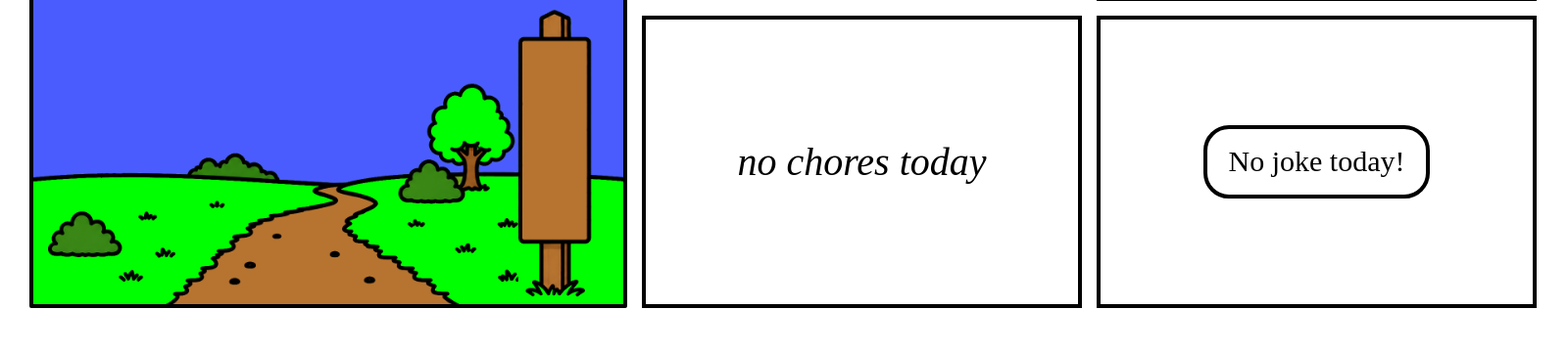
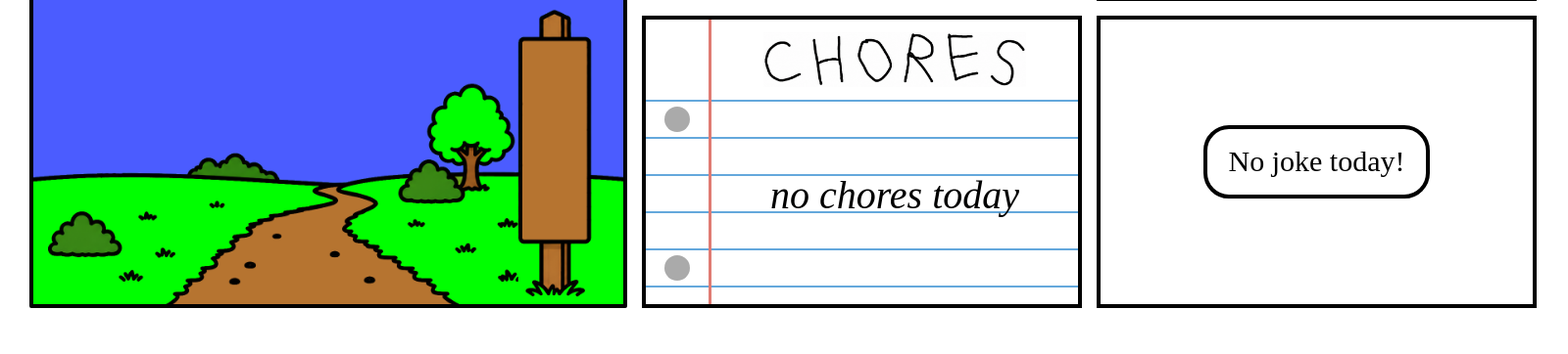
Before and after one commit to jhurstus/kidink, a Flask app: template server/app/templates/board.html in a window 1600 px wide. Shown: the part 854-1216 px from the top of the page at 98% size. Run offline with Flask 3, Linux system fonts and the light colour scheme; the template is opened without the code that fills it, so the values that code supplies are empty.

Commit message:
Redesign the Chores panel as a sheet of practice writing paper
- The "Chores" corner tab is replaced by a hand-drawn CHORES title
  (static img/chores/chores.png) centered in the lineless header band
- Paper background: six 38px-pitch light blue rulings the chore text
  sits on (glyph bottoms abut the lines), a light red margin line, and
  two gray hole punches in the left margin, with about half a blank
  line below the last ruling for descenders
- Each chore row spans two rulings, titles wrap to at most two lines
  (one per ruling), and icons center on the rule between them
- The panel caps at four chores: one or two stack as a single list,
  three or four render as a 2x2 grid with a blank ruling between the
  row slots (app/chore.py budget: two rows per column)
- The chore tab was the last corner-tab user, so macros/tab.html and
  its comic.css styles are deleted
- Spec section 14 and the chore/render tests updated to match

```diff
--- a/server/app/static/css/chore.css
+++ b/server/app/static/css/chore.css
@@ -1,76 +1,123 @@
 /* ============================================================================
-   chore.css - the Chores module (spec §14): the creased-corner "Chores" tab
-   with a checkbox glyph, and the shared calendar-event rows (event_rows.css)
-   for today's chores; or a plain "no chores today" panel when empty. The
-   vertical sizes here (panel padding, tab height, row gap) feed the row-budget
-   geometry in app/chore.py - keep the two in sync.
+   chore.css - the Chores module (spec §14): the shared calendar-event rows
+   (event_rows.css) written onto a sheet of practice writing paper - light
+   blue ruled lines the chore text sits on, a light red margin line, and two
+   gray hole punches. No label; the paper look identifies the panel.
+
+   Ruling geometry (all inside the frame's 4px border; the grid cell is
+   ~449x299.5, so the paper is ~441x291.5):
+     - pitch 38px, 2px blue lines; six lines, the first's bottom at y=84,
+       leaving an ~82px lineless header band at the top (like real practice
+       paper) and ~17px of paper below the last line - half a blank line,
+       just enough to show the last text line's descenders.
+     - each chore row spans two rulings (76px): one text line per ruling,
+       wrapping to the second when the title is long. The title's 38px
+       line-height locks text lines to the ruling pitch, and .chore-rows'
+       top padding seats the first baseline on the SECOND ruling - the first
+       full writing line below the header.
+     - at most two chore rows stack per column, with a 38px gap - one blank
+       ruling - between them: text occupies rulings 2-3 and 5-6, ruling 4
+       stays blank. Up to four chores render as a 2x2 grid (two columns).
+   These sizes feed the row-budget geometry in app/chore.py - keep in sync.
    ============================================================================ */
 
-/* Wrapper filling the grid cell: anchors the pop-out tab (a sibling of the
-   frame, which clips its contents), like .dinner. */
-.chore {
-   position: relative;
-   width: 100%;
-   height: 100%;
+/* ---------------------------------------------------------------------------
+   The paper decoration layer - absolute under the rows, filling the frame.
+   --------------------------------------------------------------------------- */
+.chore-paper {
+   position: absolute;
+   inset: 0;
 }
 
-/* The "Chores" tab is the shared .module-tab slip (comic.css), kept upright at
-   32px on a shorter face like Dinner's, and it only just pokes past the panel's
-   corner - the module grid's 15px gutters keep it clear of neighbors. */
-.chore-tab {
-   top: -6px;
-   left: -6px;
-   font-size: 32px;
-   font-style: normal;
-   font-weight: 400;
-   text-transform: none;
+/* Blue writing lines: 2px stripes at a 38px pitch. The layer starts 46px down
+   so the first stripe's bottom lands at y=84 (46 + one 38px period); six
+   stripes fit, the last at y=272-274, leaving ~17px of paper below it for the
+   last text line's descenders. */
+.chore-ruling {
+   position: absolute;
+   left: 0;
+   right: 0;
+   top: 46px;
+   bottom: 0;
+   background: repeating-linear-gradient(to bottom,
+         transparent 0 36px,
+         #64a8dc 36px 38px);
 }
 
-.chore-tab .corner-tab-face {
-   height: 44px;
-   /* 20px sides: the right keeps the folded corner's crease off the last letter,
-      the left matches it so the label reads evenly. */
-   padding: 0 20px 0 16px;
+/* The margin line: light red, full height, left of the chore list. */
+.chore-margin-line {
+   position: absolute;
+   top: 0;
+   bottom: 0;
+   left: 64px;
+   width: 3px;
+   background: #e07b73;
 }
 
-/* The checkbox glyph sitting left of "Chores" (the face is inline-flex with a
-   10px gap). Sized to the 32px tab type; the ink weight matches the comic
-   outlines. */
-.chore-check {
-   flex: none;
-   display: block;
-   width: 30px;
-   height: 30px;
+/* Hole punches: two gray circles centered in the left margin (x=32) - the
+   top one between the first and second rulings (center y=102), the bottom one
+   between the second-to-last and last (center y=254). */
+.chore-hole {
+   position: absolute;
+   left: 19px;
+   width: 26px;
+   height: 26px;
+   border-radius: 50%;
+   background: #aaaaaa;
 }
 
+.chore-hole-top {
+   top: 89px;
+}
+
+.chore-hole-bottom {
+   top: 241px;
+}
+
+/* The hand-drawn "CHORES" title (black marker on white, so it blends into
+   the paper), aspect-fit and centered in the blank header cell right of the
+   margin line: x=67 to the panel edge, vertically centered in the 82px
+   lineless band above the first ruling. */
+.chore-title {
+   position: absolute;
+   left: 67px;
+   right: 0;
+   top: 13px;
+   height: 56px;
+   /* The img keeps its intrinsic width (scaled to the 56px height); auto
+      side margins split the leftover between left/right, centering it. */
+   margin: 0 auto;
+}
+
+/* ---------------------------------------------------------------------------
+   The chore list - rows sitting on the ruling.
+   --------------------------------------------------------------------------- */
+
 /* The event list. Absolute inset escapes the .module-frame's flex-centering
-   (same trick as .dinner-body). Top-aligned, with a 60px top
-   padding that seats the first row below the "Chores" tab (44px face poked 6px
-   up: its bottom lands 38px into the panel) with a little extra breathing room.
-   The 307px panel gives the list area 307 - 60 - 12 = 235px (_AVAILABLE_H in
-   app/chore.py, three rows). The 12px flex gap is _ROW_H's ingredient (12 + the
-   rows' 60px base). Italic to match the day strip / Tomorrow type. */
+   (same trick as .dinner-body). The 71px left padding starts the icons just
+   right of the margin line (which ends at x=67); the top padding seats the
+   first title baseline on the second ruling - the first full writing line
+   below the header (tuned visually - the title's first-line baseline sits
+   ~28px into its 38px line box, and the glyphs abut the ruling from above
+   rather than crossing it). The 38px flex gap skips one blank ruling between
+   the two row slots. */
 .chore-rows {
    position: absolute;
    inset: 0;
-   padding: 60px 16px 12px;
+   padding: 91px 12px 0 71px;
    display: flex;
    flex-direction: column;
-   gap: 12px;
-   font-style: italic;
+   gap: 38px;
 }
 
-/* Two-column layout (§14): one kid's chores per column, side by side. Same tab
-   clearance and top alignment as the single list; the horizontal padding is
-   trimmed to 12px and the columns share a 12px gap to leave the narrower titles
-   more room (they still ellipsize past their column). */
+/* Two-column layout (§14): one kid's chores per column, side by side, both
+   on the same ruling (identical row geometry keeps their text lines level). */
 .chore-columns {
    position: absolute;
    inset: 0;
-   padding: 60px 12px 12px;
+   padding: 91px 12px 0 71px;
    display: flex;
-   gap: 12px;
-   font-style: italic;
+   gap: 10px;
 }
 
 .chore-column {
@@ -78,15 +125,49 @@
    min-width: 0;
    display: flex;
    flex-direction: column;
-   gap: 12px;
+   gap: 38px;
 }
 
-/* Empty state (§14 placeholder): plain centered text, no tab. Matches the
-   Today/Tomorrow event-row title voice (event_rows.css: upright, light) but
-   larger, centered by board.css's .module-frame flex. */
+/* Each chore row spans two rulings; overriding the shared 60px single-line
+   row (event_rows.css). Top-aligned so the title's line boxes stack from the
+   row's first ruling, with a wider icon-title gap than the shared rows. */
+.chore-frame .event-row {
+   height: 76px;
+   align-items: flex-start;
+   gap: 16px;
+}
+
+/* The 60px icon centers on the ruling that separates the row's two writing
+   lines (row-local center ~30), straddling it like a sticker. */
+.chore-frame .event-row-icon {
+   margin-top: 0;
+}
+
+/* Titles wrap to at most two lines (one per ruling) instead of the shared
+   single-line ellipsis; the 38px line-height locks each line to the ruling
+   pitch. */
+.chore-frame .event-row-title {
+   white-space: normal;
+   line-height: 38px;
+   display: -webkit-box;
+   -webkit-box-orient: vertical;
+   -webkit-line-clamp: 2;
+}
+
+/* Empty state (§14 placeholder): "no chores today" written on the paper -
+   horizontally centered in the writing area (right of the margin line), with
+   its baseline seated on the fourth ruling (the sheet's visual middle) like
+   the chore text. Matches the Today/Tomorrow event-row title voice
+   (event_rows.css: italic, light) but larger. */
 .chore-empty {
+   position: absolute;
+   left: 67px;
+   right: 0;
+   top: 161px;
+   text-align: center;
    font-size: 40px;
    font-style: italic;
    font-weight: 200;
+   line-height: 38px;
    color: #000;
 }
--- a/server/app/templates/macros/tab.html
+++ /dev/null
@@ -1,23 +0,0 @@
-{#- ===========================================================================
-tab.html — the creased-corner tab: a paper slip with its bottom-right corner
-folded back, used for the strip's date box and module header tabs ("TODAY").
-
-corner_tab(): a {% call %} component — the caller's content becomes the face.
-The face is clipped at its bottom-right corner at 45deg and .corner-tab-fold
-draws the turned-back flap over the cut; both are styled in comic.css. Filled
-paths, not a stroked outline: a centered stroke bulges past the triangle's
-vertices (which sit exactly on the box outline), poking outside the rectangle.
-The black triangle IS the silhouette; the white inner triangle (each edge inset
-3px, matching the face border) leaves a uniform 3px "border" that registers
-flush with the box's bottom/right edges.
-=========================================================================== -#}
-
-{% macro corner_tab() -%}
-<div class="corner-tab">
-  <div class="corner-tab-face">{{ caller() }}</div>
-  <svg class="corner-tab-fold" viewBox="0 0 18 18" aria-hidden="true">
-    <path d="M0 0 H18 L0 18 Z" fill="#000" />
-    <path d="M3 3 H10.757 L3 10.757 Z" fill="#fff" />
-  </svg>
-</div>
-{%- endmacro %}
--- a/server/app/templates/modules/chore.html
+++ b/server/app/templates/modules/chore.html
@@ -1,8 +1,11 @@
 {#- ===========================================================================
 chore.html — the Chores module (spec §14). Today's chores as an icon + kid
 label + title list, rendered with the shared event_row macro (same as
-Today/Tomorrow). A creased-corner "Chores" tab with a little checkbox glyph
-labels the panel, like Dinner's.
+Today/Tomorrow) over a practice-writing-paper background: light blue ruled
+lines (the chore text sits on them), a light red margin line, and two gray
+hole punches in the left margin. A hand-drawn "CHORES" title (a static PNG,
+black marker on white) sits in the lineless header band, centered in the
+cell right of the margin line.
 
 chore(panel):
 panel a ChorePanel view model (see app/chore.py), with:
@@ -10,32 +13,25 @@ panel a ChorePanel view model (see app/chore.py), with:
 .rows EventRows ranked by interesting then title (single-list mode)
 .columns per-kid EventRow lists, or none (two-column mode, §14)
 
-Layout: a single vertically-centered list by default; two columns (one per kid)
-when the day's chores split cleanly between exactly two kids. Empty state (no
-chores today): a plain panel with centered text and no tab - a placeholder for a
-richer empty card later.
+Layout: a single list right of the margin line for one or two chores; two
+columns - a 2x2 grid when full - for three or four (the cap, §14). Empty
+state (no chores today): centered text over the same blank sheet of paper.
 
-Like Dinner/Tomorrow, the tab is a SIBLING of the panel: the frame clips its
-contents (overflow:hidden), and the tab pokes up-left past the panel's corner
-(absolute against .chore; see chore.css). Layout constants live in
-static/css/chore.css and must stay in sync with the row-budget geometry in
-app/chore.py.
+The paper is a decoration layer under the rows (.chore-paper: ruling + margin
+line + holes, all in chore.css). Layout constants live in static/css/chore.css
+and must stay in sync with the row-budget geometry in app/chore.py.
 =========================================================================== -#}
 {% from "macros/event_row.html" import event_row %}
-{% from "macros/tab.html" import corner_tab %}
 
 {% macro chore(panel) -%}
-{%- if panel.columns or panel.rows %}
-<div class="chore">
-  <div class="module-tab chore-tab">{% call corner_tab() %}
-    <svg class="chore-check" viewBox="0 0 24 24" aria-hidden="true">
-      <rect x="2.5" y="2.5" width="19" height="19" rx="4.5"
-            fill="#fff" stroke="#000" stroke-width="2.5" />
-      <path d="M6.5 12.5 L10.5 16.5 L17.5 8" fill="none" stroke="#000"
-            stroke-width="2.75" stroke-linecap="round" stroke-linejoin="round" />
-    </svg>Chores
-  {% endcall %}</div>
-  <div class="module-frame">
+<div class="module-frame chore-frame">
+  <div class="chore-paper" aria-hidden="true">
+    <div class="chore-ruling"></div>
+    <div class="chore-margin-line"></div>
+    <div class="chore-hole chore-hole-top"></div>
+    <div class="chore-hole chore-hole-bottom"></div>
+  </div>
+  <img class="chore-title" src="{{ url_for('static', filename='img/chores/chores.png') }}" alt="Chores" />
   {%- if panel.columns %}
   <div class="chore-columns">
     {%- for column in panel.columns %}
@@ -44,16 +40,12 @@ app/chore.py.
     </div>
     {%- endfor %}
   </div>
-  {%- else %}
+  {%- elif panel.rows %}
   <div class="chore-rows">
     {%- for row in panel.rows %}{{ event_row(row) }}{% endfor -%}
   </div>
+  {%- else %}
+  <div class="chore-empty">no chores today</div>
   {%- endif %}
-  </div>
 </div>
-{%- else %}
-<div class="module-frame">
-<div class="chore-empty">no chores today</div>
-</div>
-{%- endif %}
 {%- endmacro %}
```
Also changed, not shown: server/app/chore.py (+13 -10 lines), server/app/static/css/board.css (+6 -7 lines), server/app/static/css/comic.css (+2 -72 lines), server/app/test_chore.py (+21 -23 lines), server/app/test_render.py (+21 -14 lines), specs/main.md (+10 -3 lines), server/app/static/img/chores/chores.png (added).
